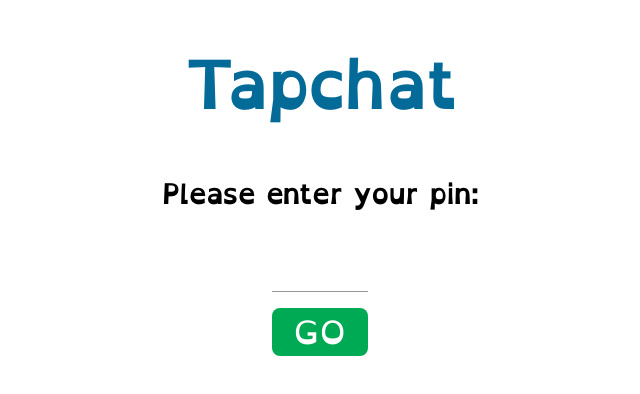
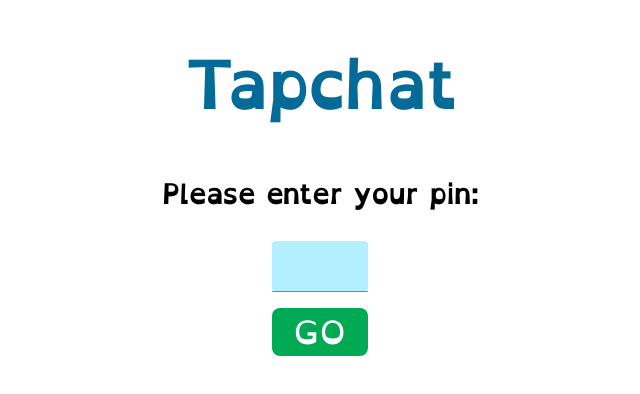
Before and after one commit to dentednerd/tapchat-ui, a React (Create React App) app: page / in a window 1280 px wide. Shown: the top 394 px of the page, without its empty margins (320-960 px from the left). Built offline with nearby package versions, Linux system fonts and the light colour scheme.

Commit message:
Styling tweaks

```diff
--- a/src/index.css
+++ b/src/index.css
@@ -45,7 +45,7 @@ section.board {
 
 @media (prefers-color-scheme: dark) {
   body {
-    background:  #333;
+    background:  #334;
     color: white;
   }
 
@@ -56,8 +56,4 @@ section.board {
   section.message {
     box-shadow: none;
   }
-
-  input {
-    color: #fff;
-  }
 }
--- a/src/organisms/Login.js
+++ b/src/organisms/Login.js
@@ -9,7 +9,9 @@ const useStyles = makeStyles({
 	input: {
 		fontFamily: "OpenDyslexic",
 		fontSize: "2rem",
-		width: "6rem"
+		width: "6rem",
+		backgroundColor: "#b3efff",
+		borderRadius: "0.25rem"
 	},
   button: {
 		height: "3rem",
```
